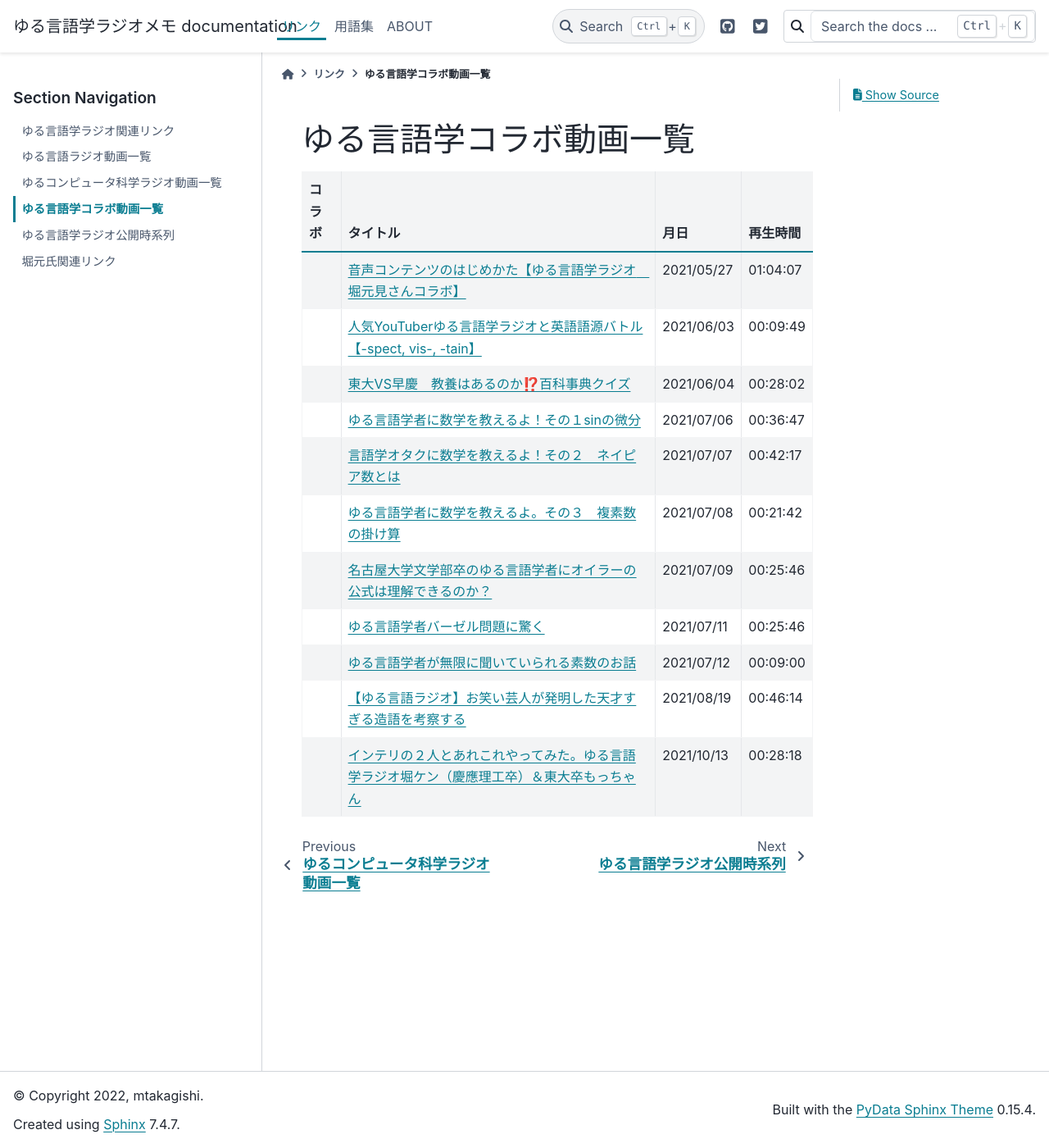
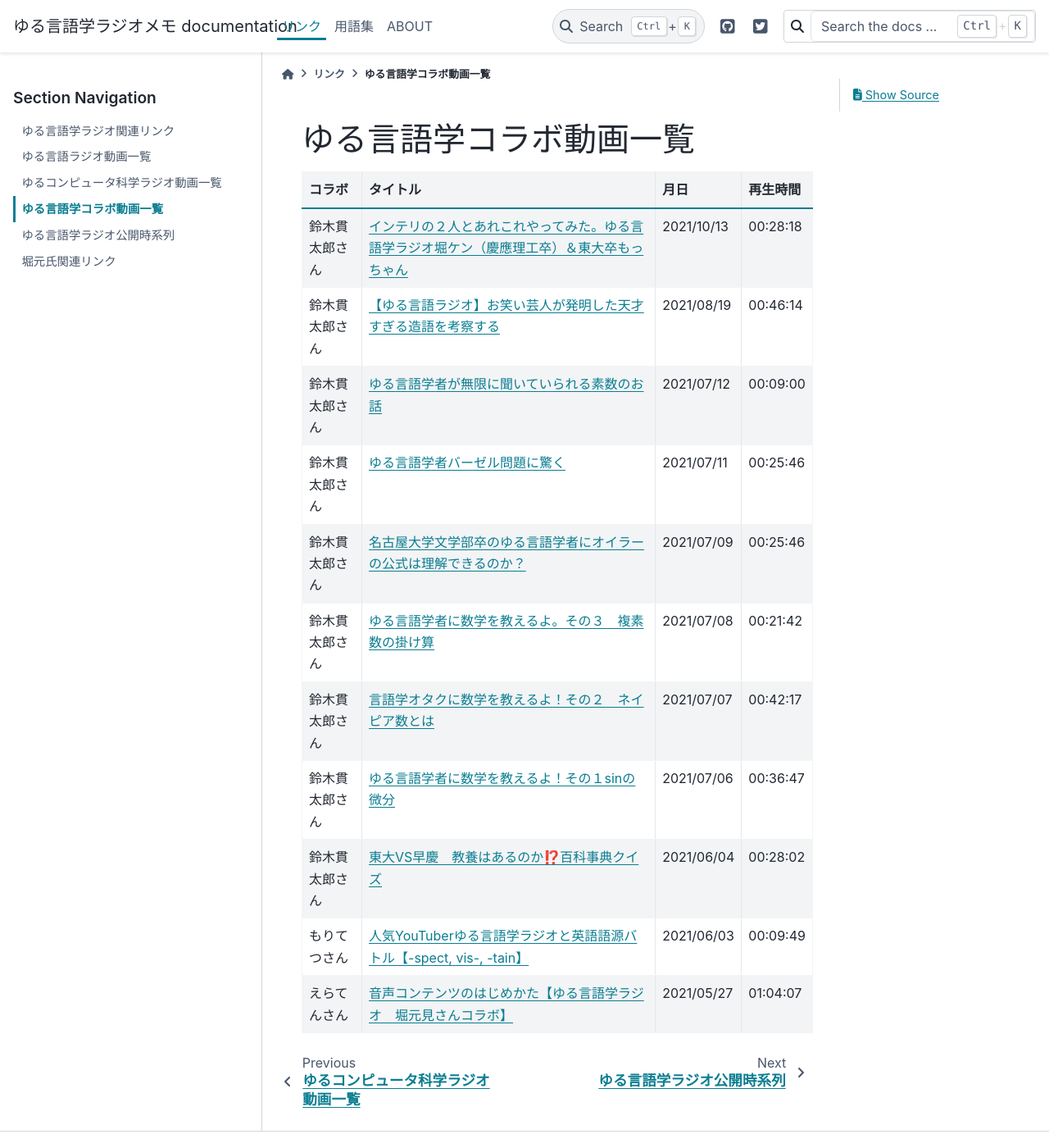
Before and after one commit to mtakagishi/yurugengo, a Sphinx documentation site: the page built from docs/videos/collaboration.rst, in a window 1280 px wide and 1400 px high. Shown: the whole window at 82% size. Built offline with Sphinx 7.4.7 and the PyData theme 0.15.4, drawn with Linux system fonts in a browser that asks for light colours.

Commit message:
コラボを修正

```diff
--- a/docs/videos/collaboration.rst
+++ b/docs/videos/collaboration.rst
@@ -1,30 +1,30 @@
 ゆる言語学コラボ動画一覧
 =============================
-+--------+-----------------------------------------------------------------------------------------------+------------+----------+
-| コラボ |                                           タイトル                                            |    月日    | 再生時間 |
-+========+===============================================================================================+============+==========+
-|        | `音声コンテンツのはじめかた【ゆる言語学ラジオ　堀元見さんコラボ】`_                           | 2021/05/27 | 01:04:07 |
-+--------+-----------------------------------------------------------------------------------------------+------------+----------+
-|        | `人気YouTuberゆる言語学ラジオと英語語源バトル【-spect, vis-, -tain】`_                        | 2021/06/03 | 00:09:49 |
-+--------+-----------------------------------------------------------------------------------------------+------------+----------+
-|        | `東大VS早慶　教養はあるのか⁉️百科事典クイズ`_                                                 | 2021/06/04 | 00:28:02 |
-+--------+-----------------------------------------------------------------------------------------------+------------+----------+
-|        | `ゆる言語学者に数学を教えるよ！その１sinの微分`_                                              | 2021/07/06 | 00:36:47 |
-+--------+-----------------------------------------------------------------------------------------------+------------+----------+
-|        | `言語学オタクに数学を教えるよ！その２　ネイピア数とは`_                                       | 2021/07/07 | 00:42:17 |
-+--------+-----------------------------------------------------------------------------------------------+------------+----------+
-|        | `ゆる言語学者に数学を教えるよ。その３　複素数の掛け算`_                                       | 2021/07/08 | 00:21:42 |
-+--------+-----------------------------------------------------------------------------------------------+------------+----------+
-|        | `名古屋大学文学部卒のゆる言語学者にオイラーの公式は理解できるのか？`_                         | 2021/07/09 | 00:25:46 |
-+--------+-----------------------------------------------------------------------------------------------+------------+----------+
-|        | `ゆる言語学者バーゼル問題に驚く`_                                                             | 2021/07/11 | 00:25:46 |
-+--------+-----------------------------------------------------------------------------------------------+------------+----------+
-|        | `ゆる言語学者が無限に聞いていられる素数のお話`_                                               | 2021/07/12 | 00:09:00 |
-+--------+-----------------------------------------------------------------------------------------------+------------+----------+
-|        | `【ゆる言語ラジオ】お笑い芸人が発明した天才すぎる造語を考察する`_                             | 2021/08/19 | 00:46:14 |
-+--------+-----------------------------------------------------------------------------------------------+------------+----------+
-|        | `インテリの２人とあれこれやってみた。ゆる言語学ラジオ堀ケン（慶應理工卒）＆東大卒もっちゃん`_ | 2021/10/13 | 00:28:18 |
-+--------+-----------------------------------------------------------------------------------------------+------------+----------+
++----------------+-----------------------------------------------------------------------------------------------+------------+----------+
+|     コラボ     |                                           タイトル                                            |    月日    | 再生時間 |
++================+===============================================================================================+============+==========+
+| 鈴木貫太郎さん | `インテリの２人とあれこれやってみた。ゆる言語学ラジオ堀ケン（慶應理工卒）＆東大卒もっちゃん`_ | 2021/10/13 | 00:28:18 |
++----------------+-----------------------------------------------------------------------------------------------+------------+----------+
+| 鈴木貫太郎さん | `【ゆる言語ラジオ】お笑い芸人が発明した天才すぎる造語を考察する`_                             | 2021/08/19 | 00:46:14 |
++----------------+-----------------------------------------------------------------------------------------------+------------+----------+
+| 鈴木貫太郎さん | `ゆる言語学者が無限に聞いていられる素数のお話`_                                               | 2021/07/12 | 00:09:00 |
++----------------+-----------------------------------------------------------------------------------------------+------------+----------+
+| 鈴木貫太郎さん | `ゆる言語学者バーゼル問題に驚く`_                                                             | 2021/07/11 | 00:25:46 |
++----------------+-----------------------------------------------------------------------------------------------+------------+----------+
+| 鈴木貫太郎さん | `名古屋大学文学部卒のゆる言語学者にオイラーの公式は理解できるのか？`_                         | 2021/07/09 | 00:25:46 |
++----------------+-----------------------------------------------------------------------------------------------+------------+----------+
+| 鈴木貫太郎さん | `ゆる言語学者に数学を教えるよ。その３　複素数の掛け算`_                                       | 2021/07/08 | 00:21:42 |
++----------------+-----------------------------------------------------------------------------------------------+------------+----------+
+| 鈴木貫太郎さん | `言語学オタクに数学を教えるよ！その２　ネイピア数とは`_                                       | 2021/07/07 | 00:42:17 |
++----------------+-----------------------------------------------------------------------------------------------+------------+----------+
+| 鈴木貫太郎さん | `ゆる言語学者に数学を教えるよ！その１sinの微分`_                                              | 2021/07/06 | 00:36:47 |
++----------------+-----------------------------------------------------------------------------------------------+------------+----------+
+| 鈴木貫太郎さん | `東大VS早慶　教養はあるのか⁉️百科事典クイズ`_                                                 | 2021/06/04 | 00:28:02 |
++----------------+-----------------------------------------------------------------------------------------------+------------+----------+
+| もりてつさん   | `人気YouTuberゆる言語学ラジオと英語語源バトル【-spect, vis-, -tain】`_                        | 2021/06/03 | 00:09:49 |
++----------------+-----------------------------------------------------------------------------------------------+------------+----------+
+| えらてんさん   | `音声コンテンツのはじめかた【ゆる言語学ラジオ　堀元見さんコラボ】`_                           | 2021/05/27 | 01:04:07 |
++----------------+-----------------------------------------------------------------------------------------------+------------+----------+
 
 
 .. _音声コンテンツのはじめかた【ゆる言語学ラジオ　堀元見さんコラボ】: https://www.youtube.com/watch?v=-XHt8SwonfI
```
